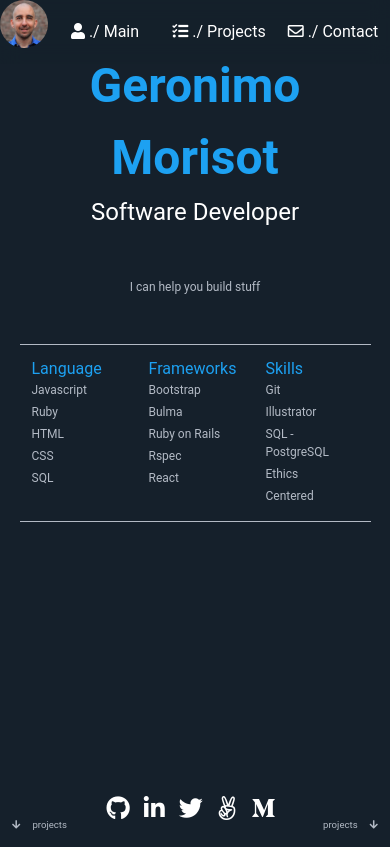
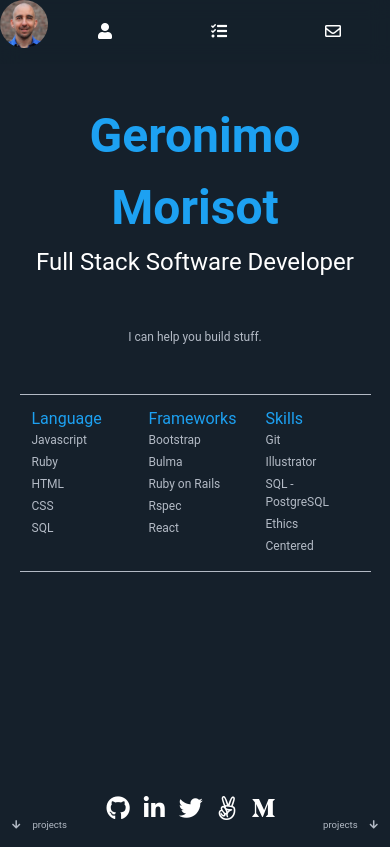
Before and after one commit to Bismarck-GM/portfolio, a plain HTML site: page index.html in a window 390 px wide. Shown: the top 847 px of the page. Drawn offline with Linux system fonts and the light colour scheme.

Commit message:
Edit name title h1 padding to suit better for mobile.

```diff
--- a/assets/styles/main.css
+++ b/assets/styles/main.css
@@ -18,7 +18,7 @@ body {
 }
 
 .about-me {
-  padding-top: 50px;
+  padding-top: 100px;
   position: relative;
 }
 
--- a/index.html
+++ b/index.html
@@ -18,9 +18,18 @@
           <img src="assets/images/profilepic.jpg" alt="Geronimo Morisot profile picture" class="navbar-image">
         </div>
         <div class="is-flex navbar-links has-text-centered">
-          <div class="icon-container"><a href="#about-me" class="navbar-icon"><i class="fas fa-user"></i>   ./  Main</a></div>
-          <div class="icon-container"><a href="#portfolio" class="navbar-icon"><i class="fas fa-tasks"></i>   ./  Projects</a></div>
-          <div class="icon-container"><a href="#contact" class="navbar-icon"><i class="far fa-envelope"></i>   ./  Contact</a></div>
+          <div class="icon-container">
+            <a href="#about-me" class="navbar-icon is-hidden-touch"><i class="fas fa-user"></i>   ./  About Me</a>
+            <a href="#contact" class="navbar-icon is-hidden-desktop"><i class="fas fa-user"></i></a>
+          </div>
+          <div class="icon-container">
+            <a href="#portfolio" class="navbar-icon is-hidden-touch"><i class="fas fa-tasks"></i>   ./  Projects</a>
+            <a href="#contact" class="navbar-icon is-hidden-desktop"><i class="fas fa-tasks"></i></a>
+          </div>
+          <div class="icon-container">
+            <a href="#contact" class="navbar-icon is-hidden-touch"><i class="far fa-envelope"></i>   ./  Contact</a>
+            <a href="#contact" class="navbar-icon is-hidden-desktop"><i class="far fa-envelope"></i></a>
+          </div>
         </div>
       </div>
     </nav>
@@ -31,11 +40,11 @@
         <div class="about-me-card has-text-centered is-max-desktop">
           <div class="container is-max-desktop mb-6">
             <h1 class="is-size-1">Geronimo Morisot</h1>
-            <h3 class="is-size-4">Software Developer</h3>
+            <h3 class="is-size-4">Full Stack Software Developer</h3>
           </div>
           <div class="about-me-specs container is-max-desktop mb-6">
             <p class="is-size-7">
-              I can help you build stuff
+              I can help you build stuff.
             </p>
           </div>
           <div class="about-me-specs container is-max-desktop">
```
Also changed, not shown: 1 other file.
